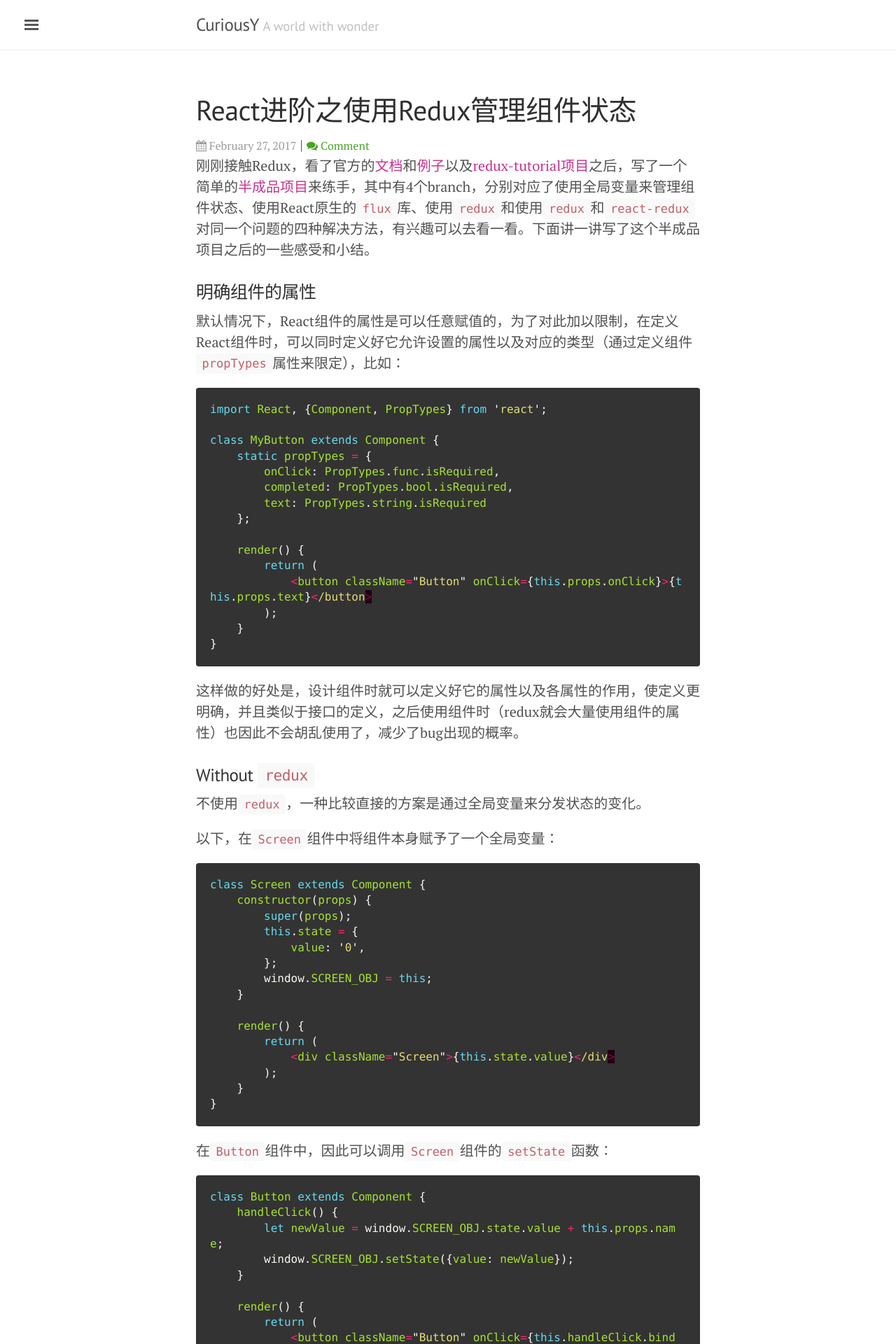
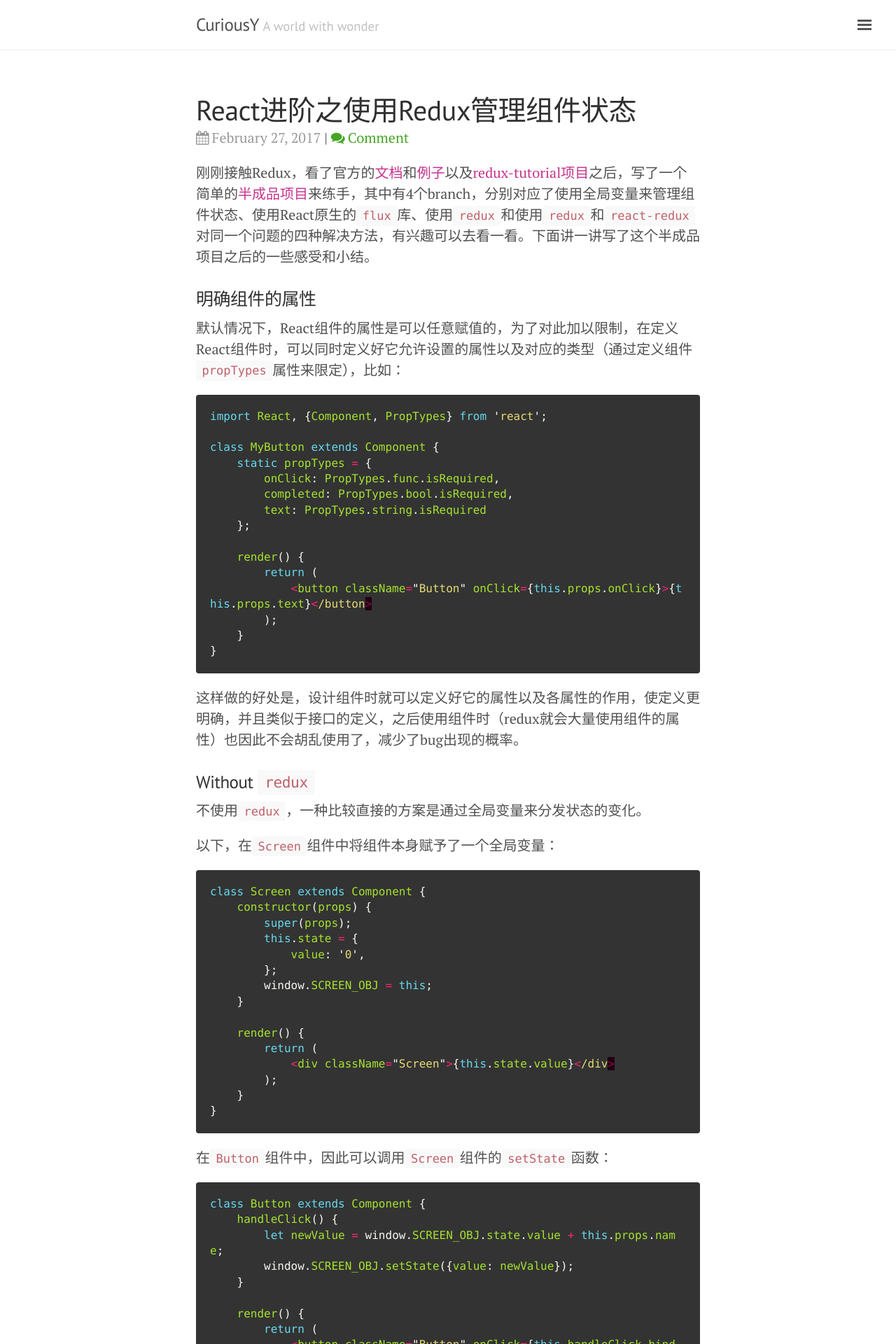
Before and after one commit to cuyu/cuyu.github.io, a Jekyll site: the page built from index.html, in a window 1280 px wide. Shown: the top 1920 px of the page at 70% size. Built offline with Jekyll 4.4.1, drawn with Linux system fonts in a browser that asks for light colours; nearby versions of some CDN libraries; the list of posts is cut into pages by our own code; comment, search, counter and statistics services are not loaded.

Commit message:
Refine the date display layout.

```diff
--- a/_layouts/default.html
+++ b/_layouts/default.html
@@ -3,7 +3,7 @@
 
 {% include head.html %}
 
-<body>
+<body class="layout-reverse">
 
 {% include sidebar.html %}
 
--- a/_layouts/post.html
+++ b/_layouts/post.html
@@ -5,6 +5,7 @@
 <article class="post">
 
     <h1 class="post-title">{{ page.title }}</h1>
+    <div class="DateInfo">
         <span class="post-date">{{ page.date | date: "%B %d, %Y" }}</span>
         <span class="sep">|</span>
         {% if page.category %}
@@ -14,6 +15,7 @@
         {% for tag in page.tags %}
             <a href="/tags/#{{ tag | slugify }}" class="post-tag"> {{ tag }} </a>
         {% endfor %}
+    </div>
     <div class="post-content">{{ content }}</div>
 
 </article>
--- a/index.html
+++ b/index.html
@@ -7,9 +7,11 @@
 
 	<article class="post">
         <h1 class="post-title">{{ post.title }}</h1>
-		<span class="post-date">{{ post.date | date: "%B %d, %Y" }}</span>
-		<span class="sep">|</span>
-		<a href="{{ post.url }}#disqus_thread" data-disqus-identifier="{{ post.id }}" class="post-comment">Comment</a>
+		<div class="DateInfo">
+            <span class="post-date">{{ post.date | date: "%B %d, %Y" }}</span>
+            <span class="sep">|</span>
+		    <a href="{{ post.url }}#disqus_thread" data-disqus-identifier="{{ post.id }}" class="post-comment">Comment</a>
+        </div>
 		{% if post.content contains site.excerpt_separator %}
 			<div class="post-content">{{ post.excerpt }}</div>
 			<div class="post-more">
--- a/public/css/customise.css
+++ b/public/css/customise.css
@@ -90,14 +90,12 @@
 
 /* For date and comments display on main index */
 a[class="post-comment"] {
-    font-size: .8rem;
     color: #47a526;
 }
 
 a[class="post-comment"]:before {
     content: "\f086";
     font-family: FontAwesome;
-    font-size: .8rem;
     margin-right: 4px;
 }
 
@@ -105,7 +103,6 @@
     display: inline;
     margin-top: -.5rem;
     margin-bottom: 1rem;
-    font-size: .8rem;
     color: #9a9a9a;
     width: 100%;
 }
@@ -113,8 +110,13 @@
 .post-date:before {
     content: "\f073";
     font-family: FontAwesome;
-    font-size: .8rem;
     margin-right: 4px;
+}
+
+.DateInfo {
+    display: block;
+    margin-top: -.5rem;
+    margin-bottom: 1rem;
 }
 
 /* For nav article links in the bottom */
```
Lines whose indentation alone changed are shown as unchanged.
